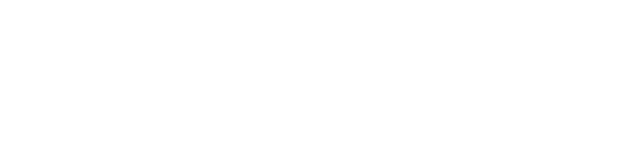
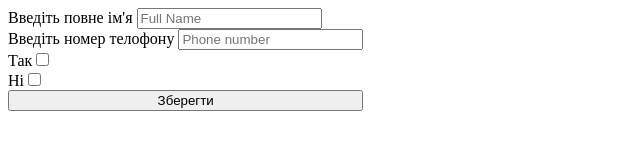
Before and after one commit to drsckarasu/mainAcademy, a plain HTML site: page index.html in a window 1280 px wide. Shown: the whole page, without its empty margins (0-640 px from the left). Drawn offline with Linux system fonts and the light colour scheme.

Commit message:
task with registration form

```diff
--- a/index.html
+++ b/index.html
@@ -6,6 +6,18 @@
     <link rel="stylesheet" href="style.css">
 </head>
 <body>
+<label for="fullname">
+    Введіть повне ім'я
+    <input placeholder="Full Name" id="fullname">
+</label>
+<label for="phone">
+    Введіть номер телофону
+    <input placeholder="Phone number" id="phone">
+</label>
+<label for="yes">Так<input onclick="checkedYes(this)" type="checkbox" id="yes"></label>
+<label for="no">Ні<input type="checkbox" id="no"></label>
+<button>Зберегти</button>
+
 <script src="main.js"> </script>
 </body>
 </html>
--- a/main.js
+++ b/main.js
@@ -1,134 +1,14 @@
-/* let name = prompt("What is your name?");
- let age = prompt("What is your age?");
- let text = `Hello ${name}. Your age is ${age}`;
- prompt(text);
-
- let arr = [34,-23,11,1,8,29,4,6,-3];
- for (let i=0; i<arr.length; i++){
-    if (i%2===0){
-         alert("парне");
-     } else{
-         alert("непарне");
-     }
- }
-
-let chambers = [["oleg","igor","eugeniy","orest"], ["lili","mila","nina"],["pasha","nick","katya"]];
- console.log(chambers);
- for(var i = 0; i<chambers.length; i++){
-     for(let j=0; j<chambers[i].length; j++){
-         if(chambers[i][j] === "katya"){
-             console.log("we found her in " + i+"1");
-         }
-   }
-}
-
-let arr = [5, 0, 6, 8, 2, 5, 0, -3, 0, 9, 3];
-let newArr = [];
-for(let i=0; i<arr.length; i++){
-    if(arr[i]!==0){
-        newArr.push(arr[i]);
+function checkedYes(elem) {
+    console.dir(elem);
+    if(elem.checked === true){
+        let modelInput = document.createElement("Input");
+        modelInput.placeholder = "Car Model";
+        let modulText = document.createTextNode("Введіть марку автомобіля");
+        let lable = document.getElementById("carModel");
+            lable.appendChild(modulText);
+            lanle.appendChild(modelInput);
     }
 }
-console.log(newArr);
+function f() {
 
-let arr = [[2,3,5,4],[1,4,3,9],[2,4,3,9],[2,6,4,8]];
-let count =0;
-for(let i=0; i<arr.length; i++){
-    for(let j = 0; j<arr[i].length; j++){
-        if(i===j){
-           if(arr[i][j]%2=== 0){
-                count++;
-            }
-        }
-    }
 }
-console.log(count);
-
-let arr = [[2,3,5,4],
-           [1,4,3,9],
-           [2,4,3,9],
-           [2,6,4,8]];
-for(let i=0; i<arr.length; i++) {
-    for (let j = 0; j < arr[i].length; j++) {
-        if (i === j) {
-            arr[i][j] = 1;
-        }
-        if (i < j) {
-            arr[i][j] = 0;
-        }
-        if (j < i) {
-            arr[i][j] = 2;
-        }
-    }
-}
-console.log(arr);
-
-let xiomiUsers = [];
-let kabinets = [[{name:"Oleg",phone:"xiomi"},{name:"Igor",phone:"samsung"},{name:"Ivan",phone:"iphone"}],
-                [{name:"Orest",phone:"xiomi"},{name:"Ljuda",phone:"meizu"},{name:"Olga",phone:"xiomi"}],
-                [{name:"Roma",phone:"xiomi"},{name:"Dima",phone:"iphone"},{name:"Drake",phone:"xiomi"}],
-                [{name:"Lesya",phone:"huawei"},{name:"Nick",phone:"samsung"},{name:"Josh",phone:"xiomi"}]];
-for(let i=0; i<kabinets.length; i++){
-    for(let j=0; j<kabinets[i].length; j++){
-        if(kabinets[i][j].phone==="xiomi"){
-            xiomiUsers.push(kabinets[i][j]);
-        }
-    }
-}
-console.log(xiomiUsers);
-
-function max(a,b){
-    if (a>b){
-        return a;
-    } else{
-        return b;
-    }
-}
-function min(a,b){
-    if(a>b){
-        return b;
-    } else{
-        return a;
-    }
-}
-function  task(a,b,c,d) {
-    let min1 = min (a,b);
-    let min2 = min (c,d);
-    return max(min1,min2);
-}
-let result = task(1,2,3,4);
-console.log(result);
-
-function square(a,b,c) {
-    if(a===b){
-        isosceles(c,a)
-    } else if(a===c) {
-        isosceles(b,a)
-    } else if(c===b) {
-        isosceles(a,b)
-    } else{
-     Geron(a,b,c);
-     }
-}
-function isosceles(b,a) {
-    let S = (b/2)*Math.sqrt((a+(b/2))*(a-(b/2)));
-    console.log(S);
-    return S;
-}
-function Geron(a,b,c) {
-    let P = a+b+c;
-    let p = P/2;
-    let S = Math.sqrt(p*(p-a)*(p-b)*(p-c));
-    console.log(S);
-    return S;
-}
-let result = square(6,6,4);
-console.log(result);
-
-let str = "hello";
-let txt = str.length;
-let change = str.replace("hello","world");
-let arr = str.split("");
-let backwords = arr.reverse();
-let backStr = backwords.join("");
-console.log(str,txt,change, backStr)*/
--- a/style.css
+++ b/style.css
@@ -0,0 +1,3 @@
+body{
+    display: inline-grid;
+}
```
